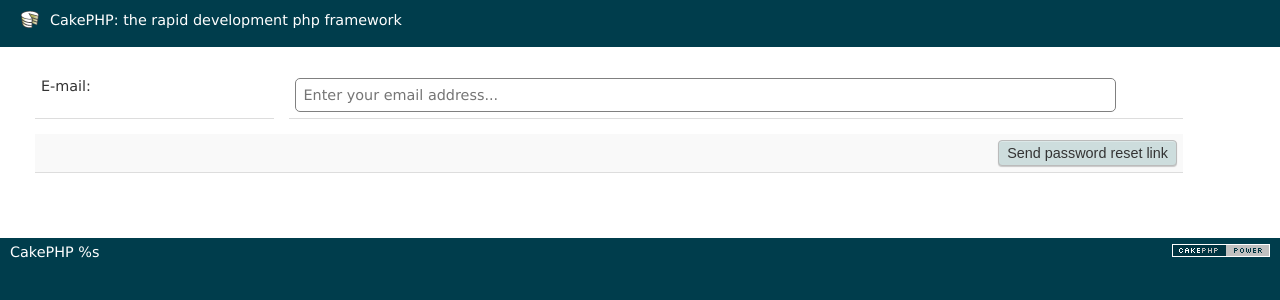
After one commit to nikitakiselev/webadmin, a CakePHP app: the page made by app/View/Auth/forgot.ctp in a window 1280 px wide. The commit adds this page. Shown: the top 300 px of the page. Run offline with PHP 8.4 and a stand-in for CakePHP, Linux system fonts and the light colour scheme; the template is opened without the code that fills it, so the values that code supplies are empty; some libraries are stand-ins or nearby versions.

Commit message:
Make password reset system

```diff
--- /dev/null
+++ b/app/View/Auth/forgot.ctp
@@ -0,0 +1,28 @@
+<style>
+    #login_user{margin: 0px auto; padding: 10px 0px 0px; width: 95%;}
+    .btn-default{background: #dcdcdc -moz-linear-gradient(center top , #fefefe, #dcdcdc) repeat scroll 0 0;
+        border: 1px solid #bbb;
+        border-radius: 4px; box-shadow: 0 1px 0 rgba(255, 255, 255, 0.3) inset, 0 1px 1px rgba(0, 0, 0, 0.2);
+        color: #333; padding: 4px 8px; font-size: 100% !important;
+    }
+</style>
+<div id="loginMaster">
+    <form action="/auth/forgot" method="post" class="form-horizontal">
+        <table width="100%" style="border-collapse: separate; border-spacing: 15px; text-align: left;">
+            <tr>
+                <td width="20%">E-mail: </td>
+                <td width="75%">
+                    <input type="email" name="email" class="form-control" placeholder="Enter your email address..." required style="width:91%; font-size: 100%; padding:8px; border-radius: 5px; border: 1px solid grey;" >
+                </td>
+            </tr>
+
+            <tr>
+                <td colspan="2" style="text-align: right">
+                    <button type="submit" class="btn btn-default" style="background: #cddddd">
+                        Send password reset link
+                    </button>
+                </td>
+            </tr>
+        </table>
+    </form>
+</div>
--- /dev/null
+++ b/app/View/Auth/reset.ctp
@@ -0,0 +1 @@
+@todo Enter and confirm your new password
--- /dev/null
+++ b/app/View/Emails/html/password-reset.ctp
@@ -0,0 +1,4 @@
+<p>
+    Your password reset link:
+    <a href="<?php echo Router::url('/', true); ?>auth/reset/<?php print $code; ?>" target="_blank">Reset my password</a>.
+</p>
--- a/app/View/Users/login.ctp
+++ b/app/View/Users/login.ctp
@@ -22,9 +22,9 @@
                 <?php echo $this->Form->submit('Login', array('class'=>'btn btn-default', 'div'=>false, 'style'=>'background: #cddddd none repeat scroll 0% 0%;') )?>
             </td>
         </tr>
-        <!--<tr>
-            <td colspan="2" style="text-align: right"><?php //echo $this->Html->link("Forget Password?", array('controller'=>'users', "action"=>'forgetPassword')  )?></td>
-        </tr>-->
+        <tr>
+            <td colspan="2" style="text-align: right"><?php echo $this->Html->link("Forgot Password?", array('controller'=>'auth', "action"=>'forgot')  )?></td>
+        </tr>
     </table>
     <?php echo $this->Form->end();?>
 </div>
```
Also changed, not shown: app/Controller/AuthController.php (added, +91 -0 lines), app/Controller/MessageController.php (+17 -0 lines).
